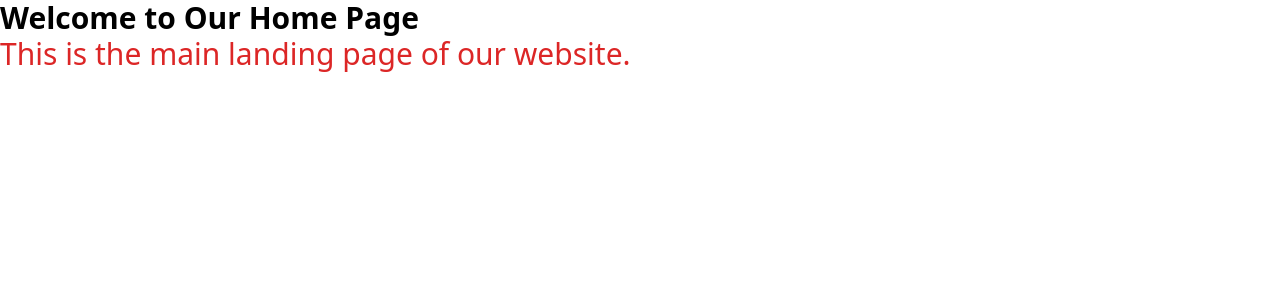
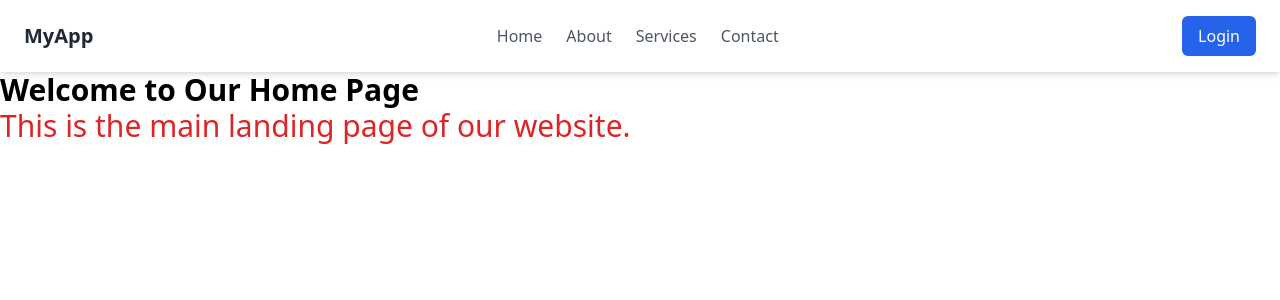
Before and after one commit to alexmwalec/Uplift-marketing, a React (Vite) app: page / in a window 1280 px wide. Shown: the top 300 px of the page. Built offline with nearby package versions, Linux system fonts and the light colour scheme.

Commit message:
my tailwind is now working, i have created another branch for header as removable component and created components folder

```diff
--- a/src/App.jsx
+++ b/src/App.jsx
@@ -4,10 +4,12 @@ import AboutUs from "./pages/AboutUs";
 import Contact from "./pages/Contact";
 import Services from "./pages/Services";
 import Portfolio from "./pages/Portfolio";
+import Header from "./components/Header";
 
 function App() {
   return (
     <Router>
+       <Header />
       <main className="min-h-screen">
         <Routes>
           <Route path="/" element={<Home />} />
--- /dev/null
+++ b/src/components/Header.jsx
@@ -0,0 +1,38 @@
+import React from "react";
+
+const Header = () => {
+  return (
+    <header className="w-full bg-white shadow-md">
+      <div className="max-w-7xl mx-auto flex items-center justify-between px-6 py-4">
+
+        {/* Logo / Title */}
+        <div className="text-xl font-bold text-gray-800">
+          MyApp
+        </div>
+
+        {/* Navigation */}
+        <nav className="hidden md:flex space-x-6">
+          <a href="#" className="text-gray-600 hover:text-blue-600">
+            Home
+          </a>
+          <a href="#" className="text-gray-600 hover:text-blue-600">
+            About
+          </a>
+          <a href="#" className="text-gray-600 hover:text-blue-600">
+            Services
+          </a>
+          <a href="#" className="text-gray-600 hover:text-blue-600">
+            Contact
+          </a>
+        </nav>
+
+        {/* Button */}
+        <button className="bg-blue-600 text-white px-4 py-2 rounded-md hover:bg-blue-700 transition">
+          Login
+        </button>
+      </div>
+    </header>
+  );
+};
+
+export default Header;
```
Also changed, not shown: 1 other file (tests, documents, lock files or other folders).
